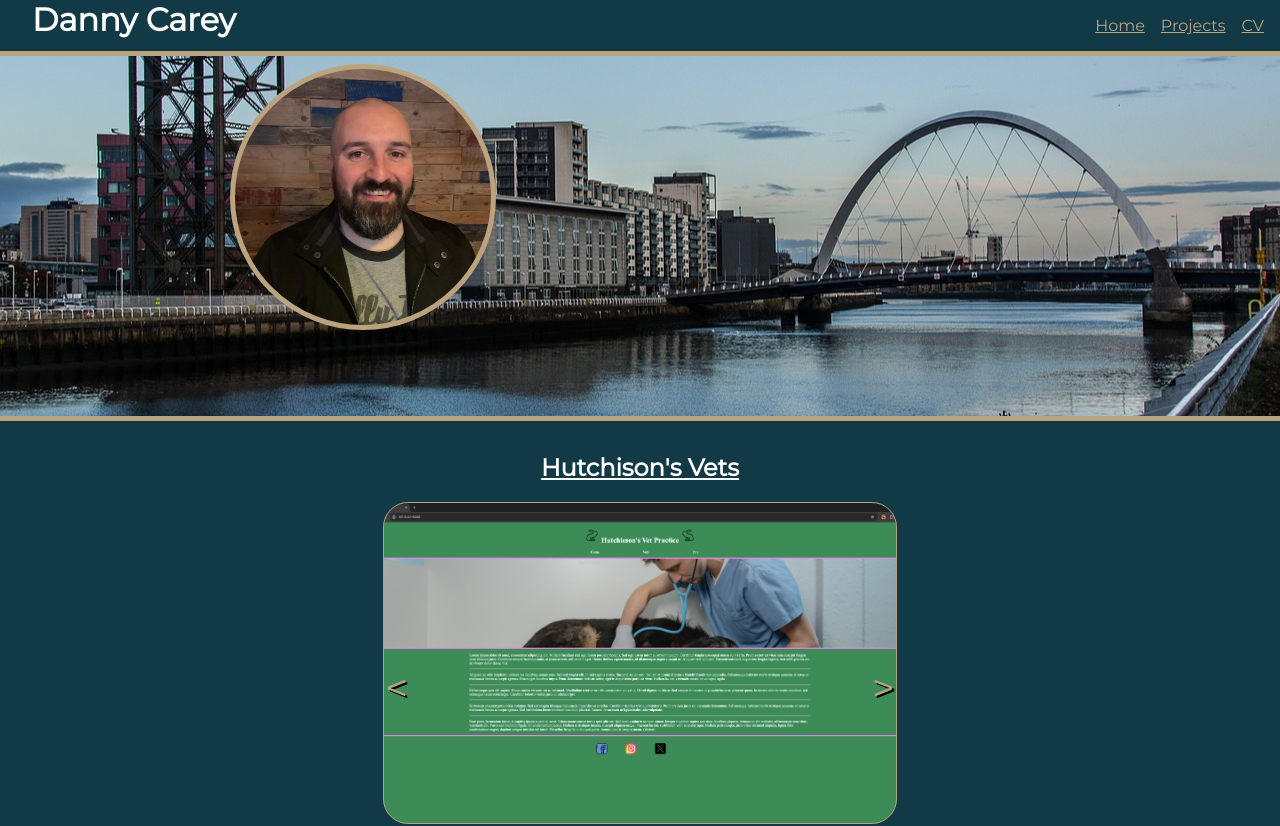
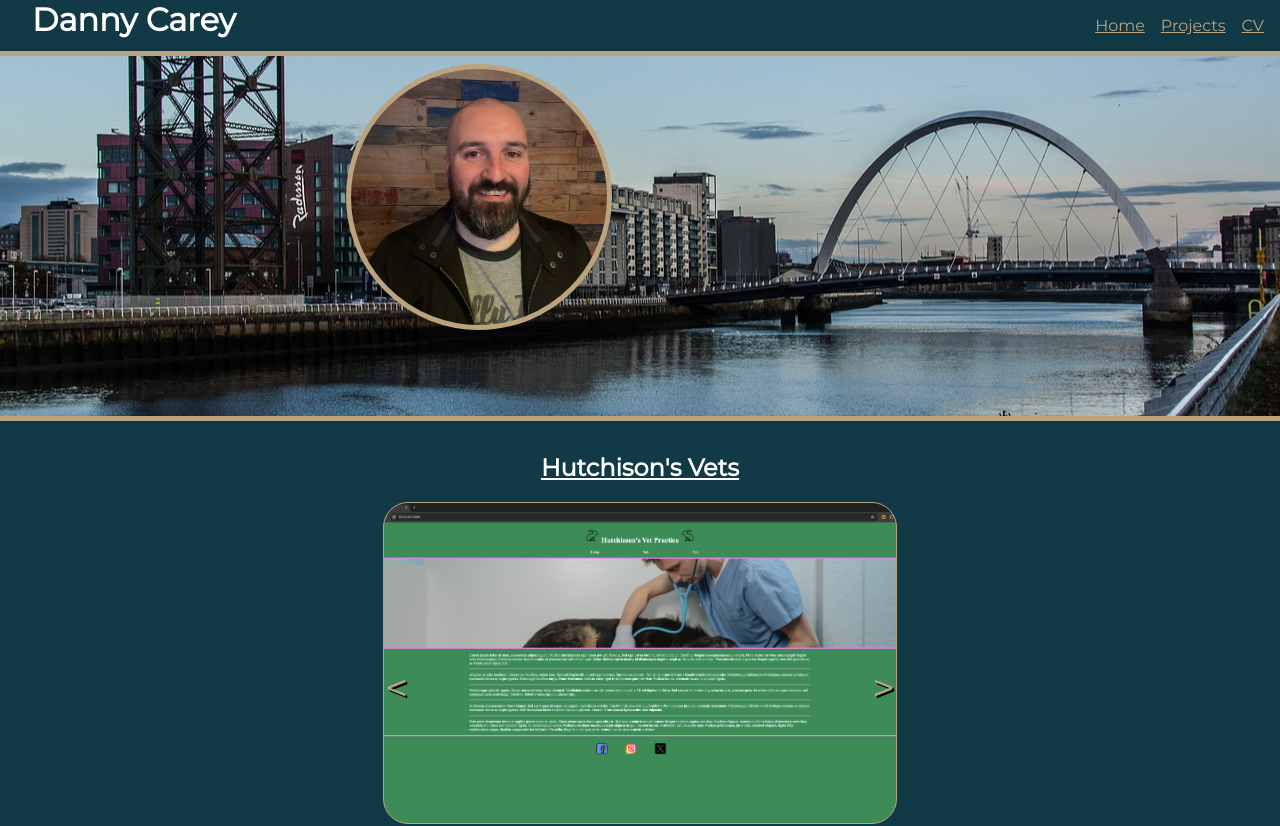
Before and after one commit to Dannycarey23/portfolio, a React (Create React App) app: page /projects in a window 1280 px wide. Shown: the top 826 px of the page. Built offline with nearby package versions, Linux system fonts and the light colour scheme.

Commit message:
media querie for profile pic on nintendo switch (hopefully)

```diff
--- a/src/components/banner.css
+++ b/src/components/banner.css
@@ -46,3 +46,10 @@
         top: 8%;
     }
 }
+
+@media only screen and (min-width: 768px) {
+    .profilePic{
+        left: 27%;
+        top: 8%;
+    }
+}
```
Also changed, not shown: src/components/Projects.css (line endings or trailing spaces).
